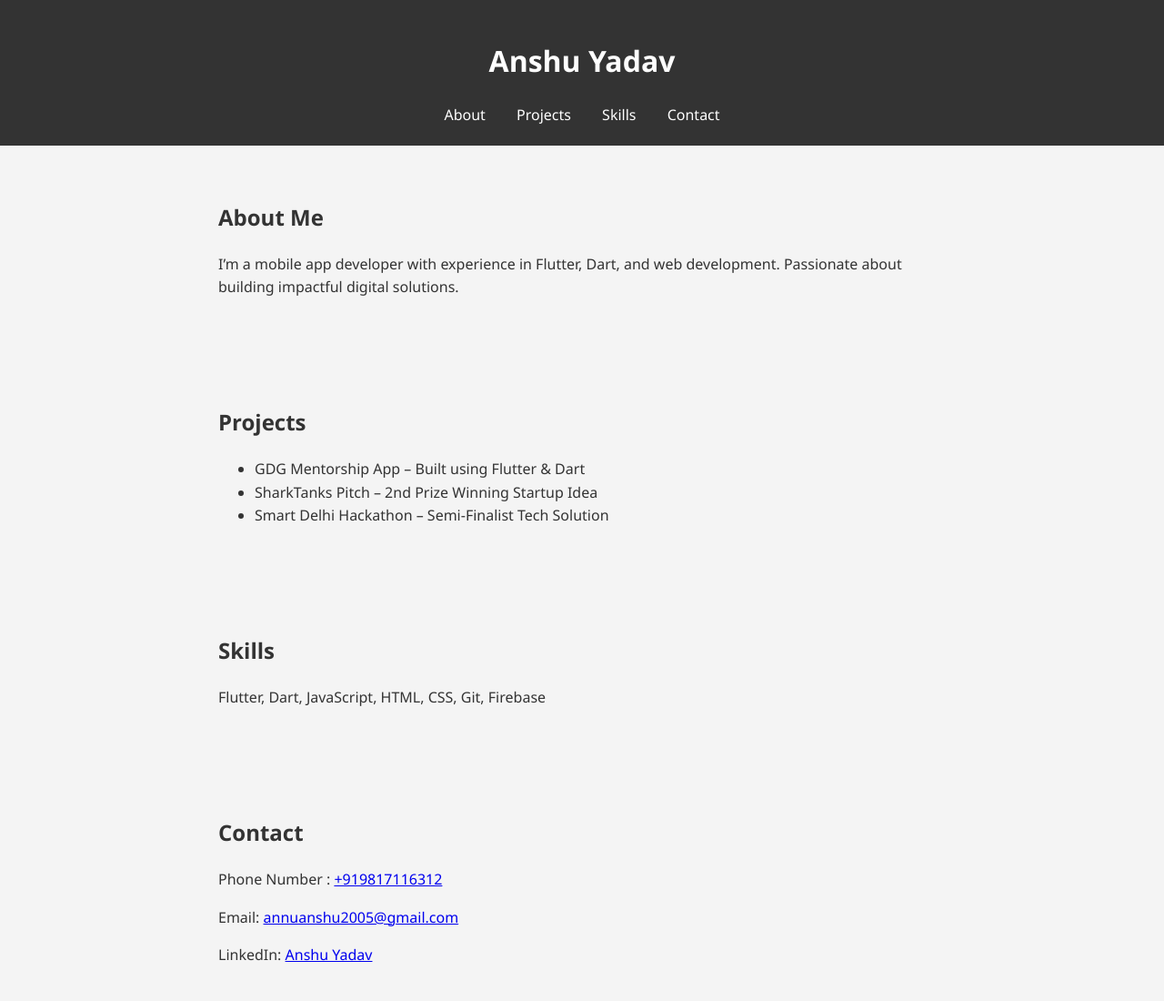
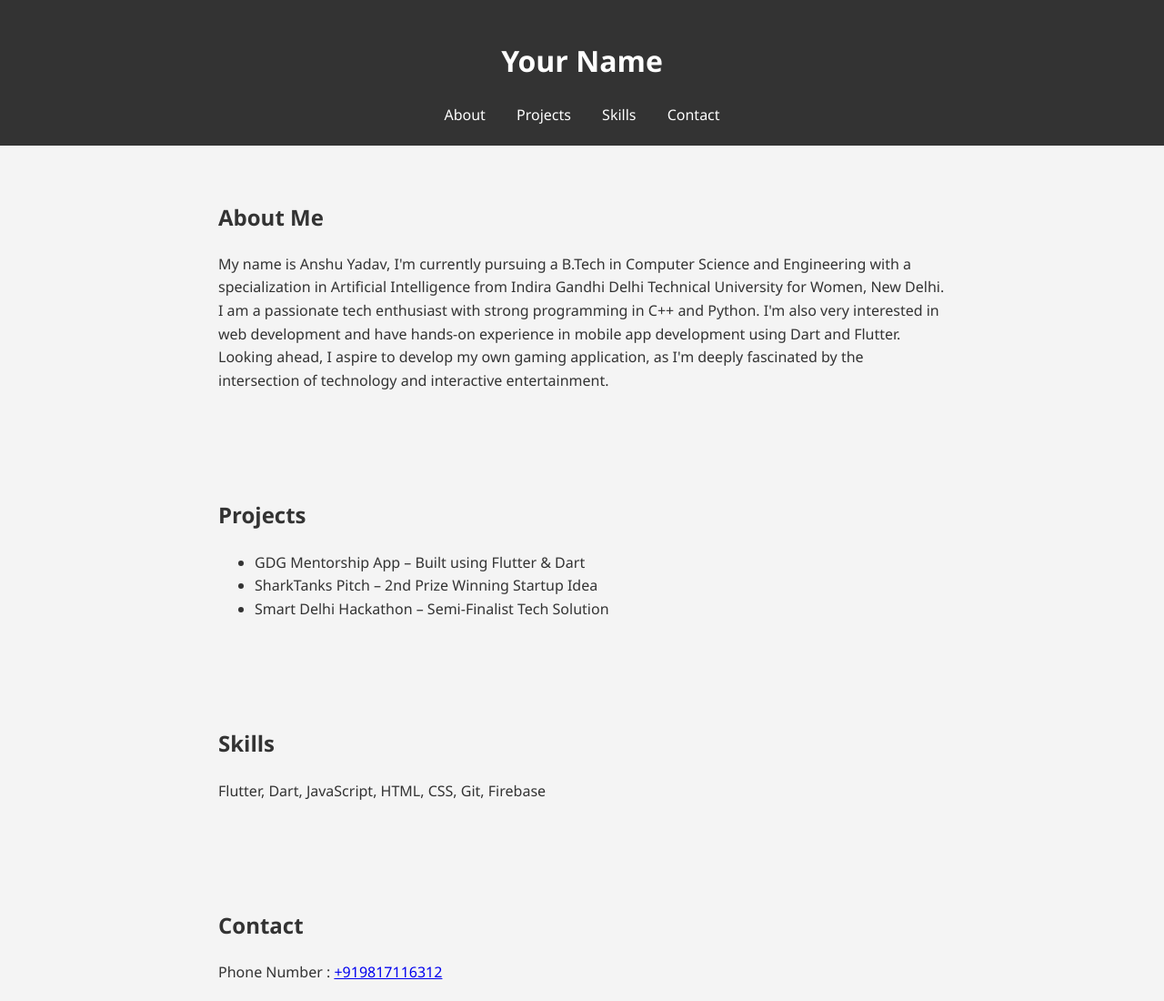
Before and after one commit to AnnuAnshu26/Portfolio, a plain HTML site: page docs/index.html in a window 1280 px wide. Shown: the top 1100 px of the page at 91% size. Drawn offline with Linux system fonts and the light colour scheme.

Commit message:
Update index.html after conflict resolution

```diff
--- a/docs/index.html
+++ b/docs/index.html
@@ -8,7 +8,7 @@
 </head>
 <body>
   <header>
-    <h1>Anshu Yadav</h1>
+    <h1>Your Name</h1>
     <nav>
       <a href="#about">About</a>
       <a href="#projects">Projects</a>
@@ -19,7 +19,7 @@
 
   <section id="about">
     <h2>About Me</h2>
-    <p>I’m a mobile app developer with experience in Flutter, Dart, and web development. Passionate about building impactful digital solutions.</p>
+    <p>My name is Anshu Yadav, I'm currently pursuing a B.Tech in Computer Science and Engineering with a specialization in Artificial Intelligence from Indira Gandhi Delhi Technical University for Women, New Delhi. I am a passionate tech enthusiast with strong programming in C++ and Python. I'm also very interested in web development and have hands-on experience in mobile app development using Dart and Flutter. Looking ahead, I aspire to develop my own gaming application, as I'm deeply fascinated by the intersection of technology and interactive entertainment.</p>
   </section>
 
   <section id="projects">
```
